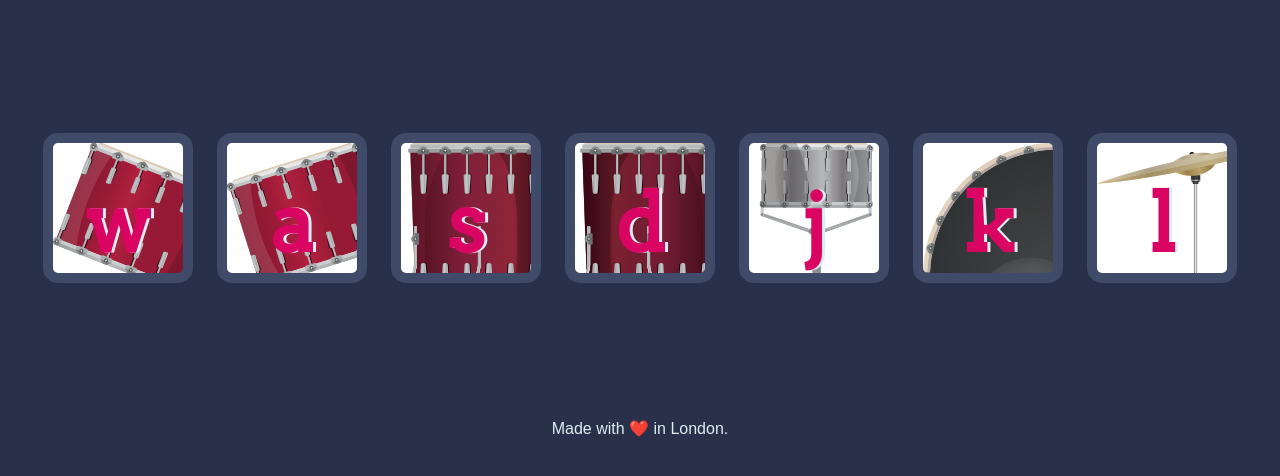
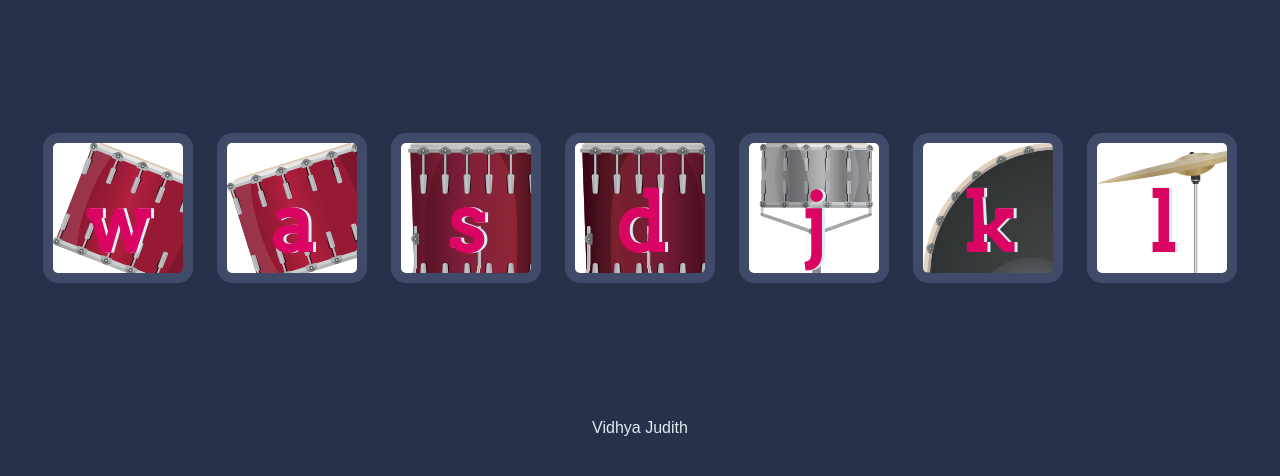
Before and after one commit to vidhyajudith/drum-kit, a plain HTML site: page index.html in a window 1280 px wide. Shown: the part 156-632 px from the top of the page. Drawn offline with Linux system fonts and the light colour scheme.

Commit message:
Update index.html

```diff
--- a/index.html
+++ b/index.html
@@ -23,7 +23,7 @@
 
 
   <footer>
-    Made with ❤️ in London.
+    Vidhya Judith
   </footer>
 <script src="index.js" charset="utf-8"></script>
 </body>
```
